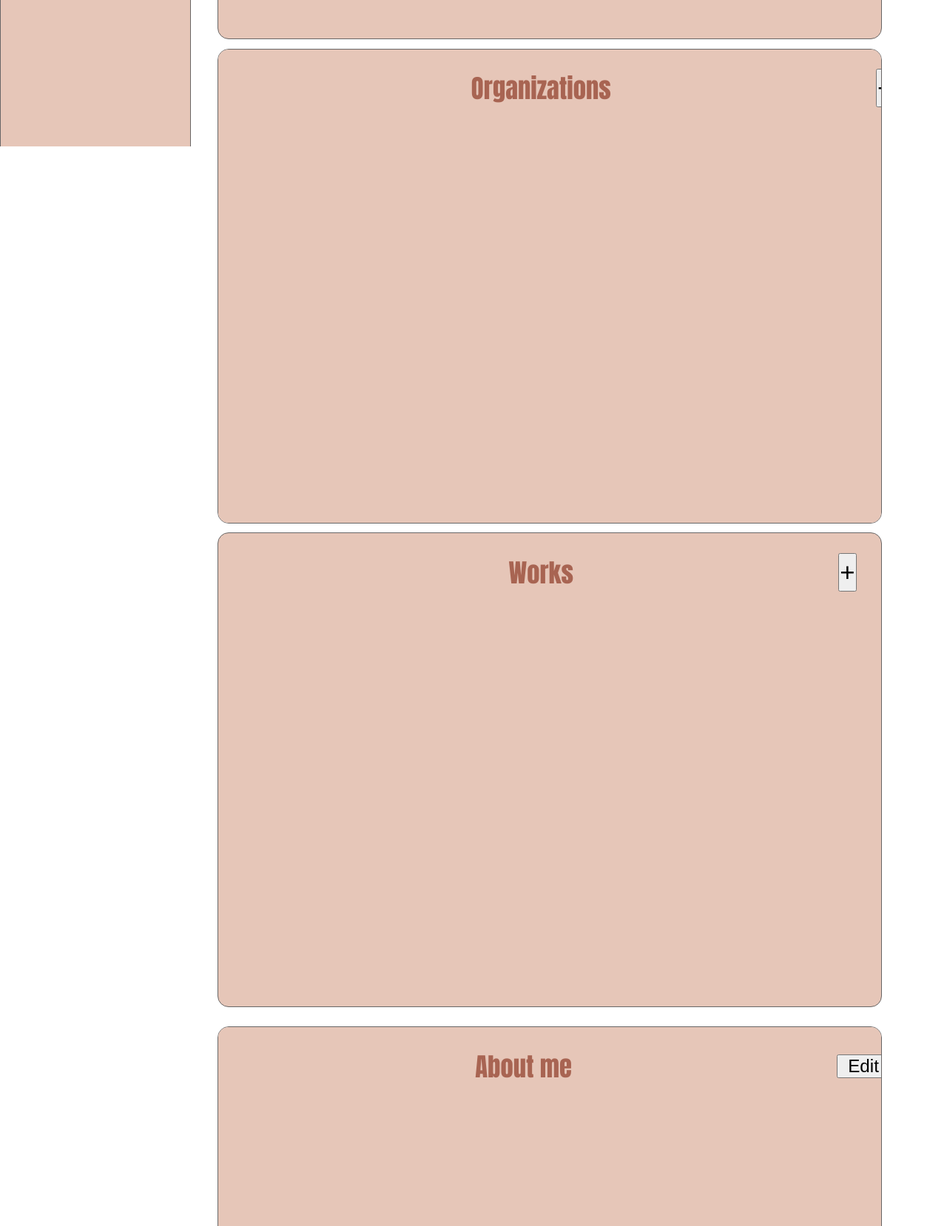
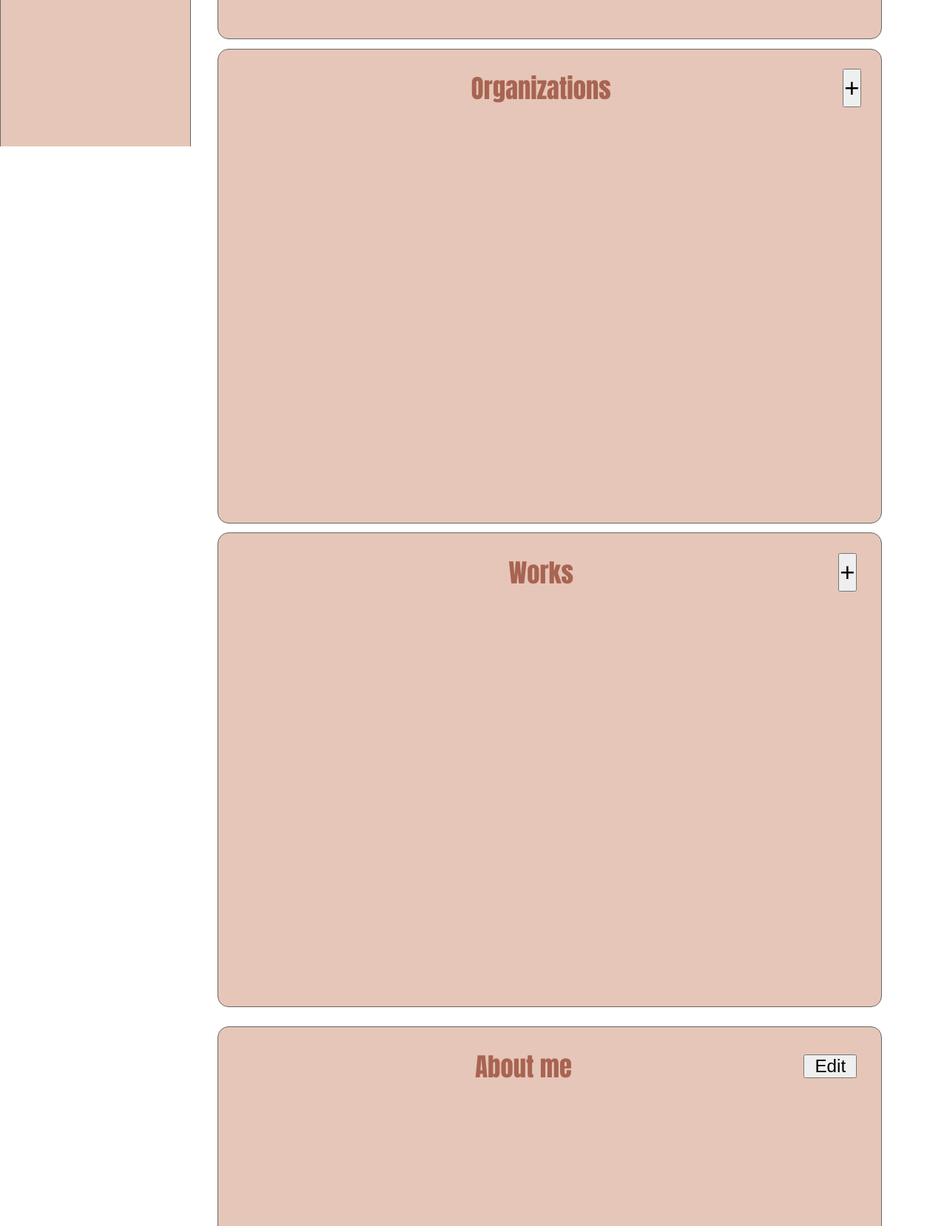
Before and after one commit to itsmefrancisdv/itsmefrancisdv.github.io, a plain HTML site: page editallow.html in a window 1280 px wide. Shown: the part 602-2260 px from the top of the page at 74% size. Drawn offline with nearby package versions, Linux system fonts and the light colour scheme; no server answers.

Commit message:
Update styles.css

```diff
--- a/styles.css
+++ b/styles.css
@@ -303,7 +303,7 @@ div.other2{
 }
 #organization_btn{
     position: relative;
-    left:40%;
+    left:35%;
     font-size: 100%;
 }
 
@@ -321,7 +321,7 @@ div.other2{
 }
 #other_btn{
     position: relative;
-    left:40%;
+    left:35%;
     height:33%;
     width:8%;
     font-size: 70%;
```
